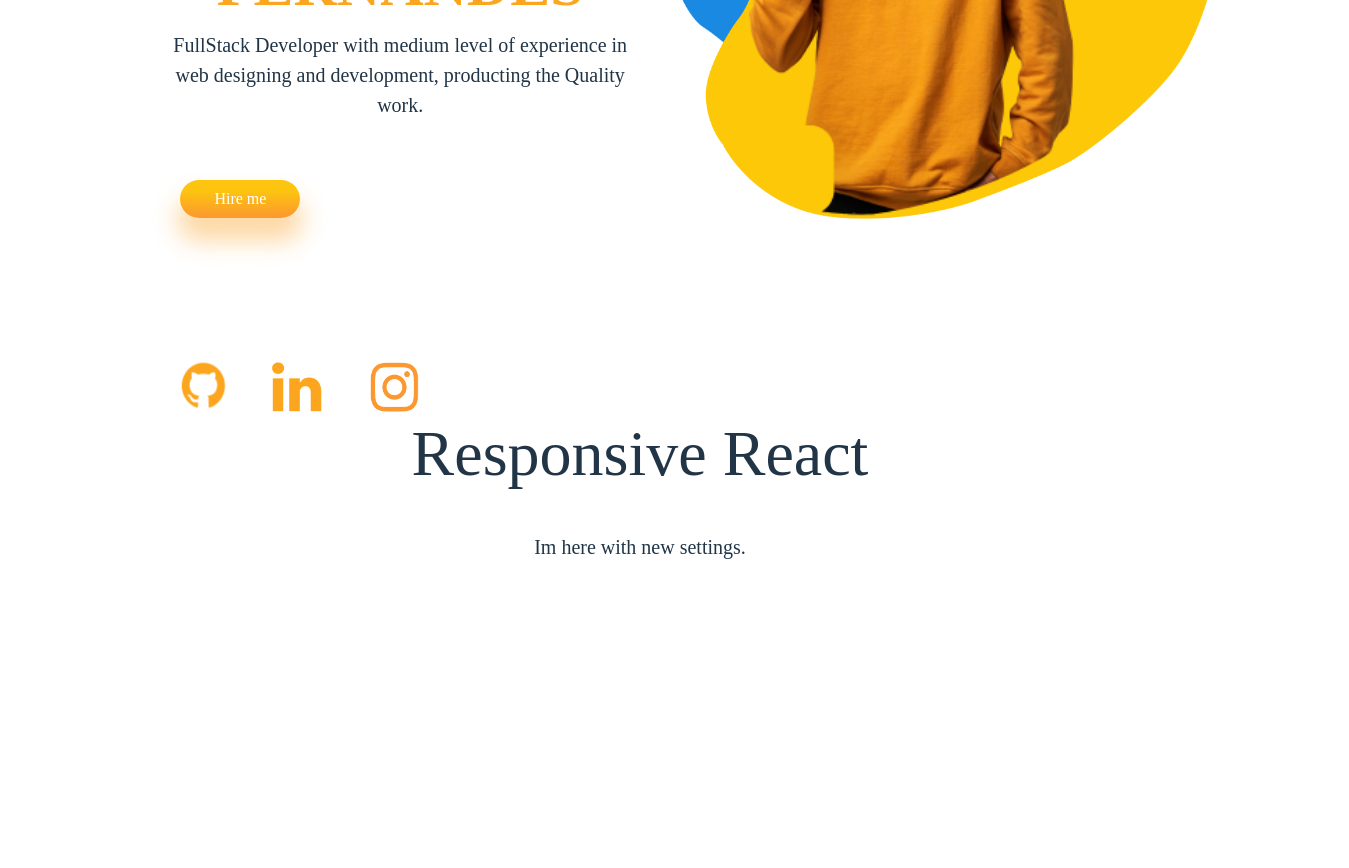
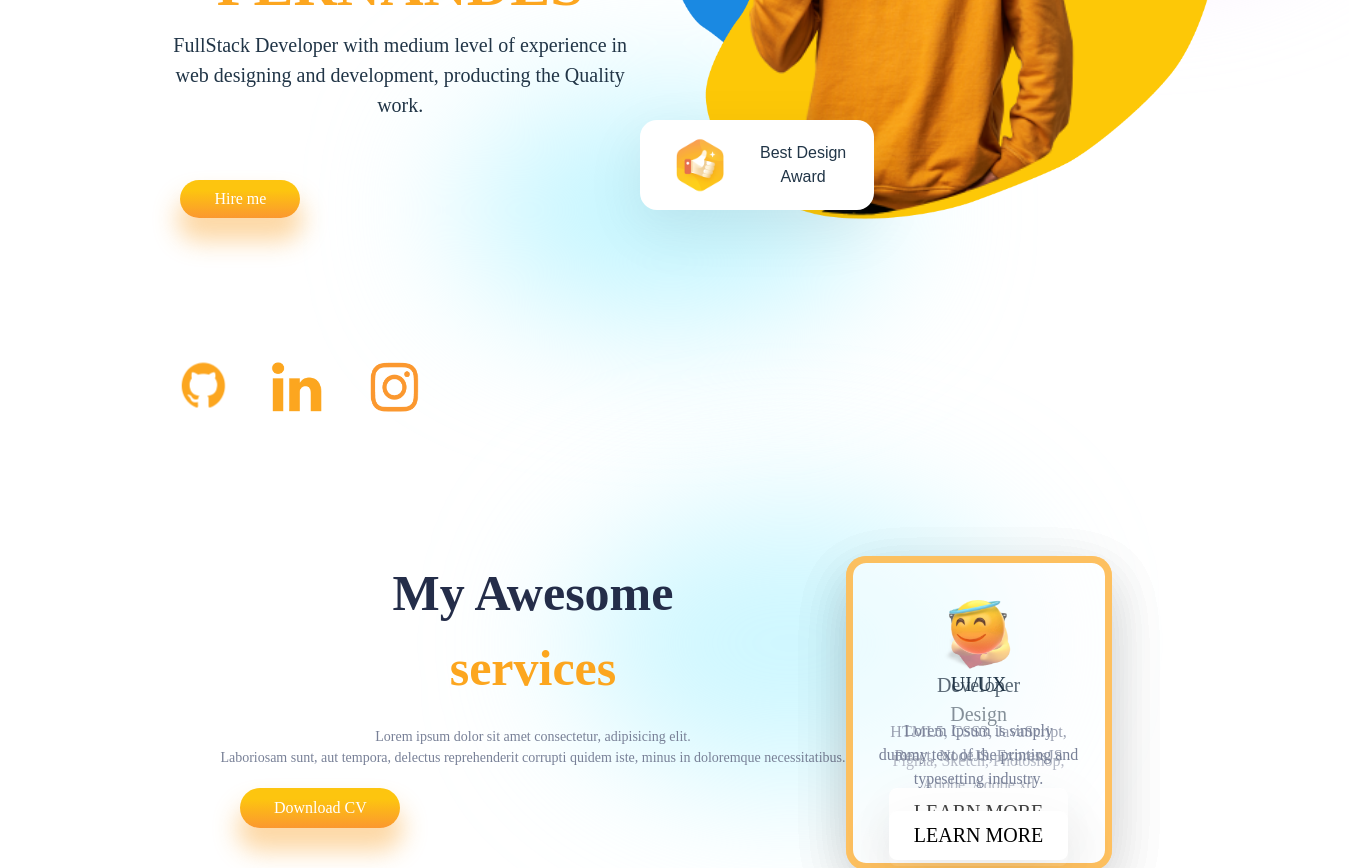
Before and after one commit to Jeremiias8/responsive-react-jf, a React (Vite) app in the folder responsive-react/: page / in a window 1280 px wide. Shown: the part 480-1348 px from the top of the page, 1349 px wide, since content can reach past the window. Before the commit the page ends 1102 px from the top, so only its background shows below. Built offline with nearby package versions, Linux system fonts and the light colour scheme.

Commit message:
adding components && styling

```diff
--- a/responsive-react/src/App.css
+++ b/responsive-react/src/App.css
@@ -61,6 +61,6 @@
 .button:hover {
   background-color: white;
   cursor: pointer;
-  color: var(--orange);
+  color: var(--black);
   border: 1px solid var(--orange);
 }
--- a/responsive-react/src/App.jsx
+++ b/responsive-react/src/App.jsx
@@ -2,6 +2,7 @@
 import './App.css'
 import { Navbar } from './components/Navbar/Navbar'
 import { Intro } from './components/Intro/Intro'
+import { Services } from './components/Services/Services'
 
 function App() {
 
@@ -13,6 +14,10 @@ function App() {
         </nav>
 
         <Intro />
+
+        <section>
+          <Services />
+        </section>
 
 
       </div>
--- /dev/null
+++ b/responsive-react/src/components/Card/Card.css
@@ -0,0 +1,40 @@
+
+.card {
+    width: 10rem;
+    height: 13rem;
+    position: absolute;
+    display: flex;
+    flex-direction: column;
+    gap: 1rem;
+    align-items: center;
+    width: 10rem;
+    text-align: center;
+    background-color: rgba(255, 255, 255, 0.26);
+    border: 7px solid var(--orangeCard);
+    box-shadow: var(--boxShadow);
+    border-radius: 20px;
+    -webkit-border-radius: 20px;
+    -moz-border-radius: 20px;
+    -ms-border-radius: 20px;
+    -o-border-radius: 20px;
+    padding: 0px 26px 2rem 26px;
+}
+
+.card span:nth-of-type(2) {
+    color: var(--gray);
+    font-size: 16px;
+}
+
+.card > img {
+    transform: scale(0.6);
+    -webkit-transform: scale(0.6);
+    -moz-transform: scale(0.6);
+    -ms-transform: scale(0.6);
+    -o-transform: scale(0.6);
+    margin-bottom: -2rem;
+}
+
+.c-button {
+    background-color: #ffffff;
+    box-shadow: 0px 19px 60px rgba(0, 0, 0, 0.08);
+}
--- /dev/null
+++ b/responsive-react/src/components/Card/Card.jsx
@@ -0,0 +1,16 @@
+import React from 'react'
+import './Card.css'
+
+export const Card = ({ emoji, heading, detail }) => {
+
+  return (
+    <div className="card">
+        <img src={emoji} alt="" />
+        <span>{heading}</span>
+        <span>{detail}</span>
+
+        <button className="c-button">LEARN MORE</button>
+    </div>
+  )
+
+}
--- a/responsive-react/src/components/FloatingDiv/Floating.css
+++ b/responsive-react/src/components/FloatingDiv/Floating.css
@@ -13,3 +13,22 @@
     padding: 0px 28px 0px 0px;
     height: 4.5rem;
 }
+
+.floatingDiv > img {
+    transform: scale(0.4);
+    -webkit-transform: scale(0.4);
+    -moz-transform: scale(0.4);
+    -ms-transform: scale(0.4);
+    -o-transform: scale(0.4);
+}
+
+.floatingDiv > span {
+    font-family: sans-serif;
+    font-size: 16px;
+}
+
+.s-button {
+    width: 8rem;
+    height: 2rem;
+    margin-top: 1rem;
+}
--- a/responsive-react/src/components/Intro/Intro.css
+++ b/responsive-react/src/components/Intro/Intro.css
@@ -97,3 +97,36 @@
     -o-transform: scale(1.4);
     left: 28%;
 }
+
+.i-right > :nth-child(4) {
+    transform: scale(0.2);
+    -webkit-transform: scale(0.6);
+    -moz-transform: scale(0.2);
+    -ms-transform: scale(0.2);
+    -o-transform: scale(0.2);
+    top: -19%;
+    left: -24%;
+    border-radius: 50%;
+    -webkit-border-radius: 50%;
+    -moz-border-radius: 50%;
+    -ms-border-radius: 50%;
+    -o-border-radius: 50%;
+    padding: 0;
+}
+
+.blur {
+    position: absolute;
+    width: 22rem;
+    height: 14rem;
+    border-radius: 50%;
+    -webkit-border-radius: 50%;
+    -moz-border-radius: 50%;
+    -ms-border-radius: 50%;
+    -o-border-radius: 50%;
+    background-color: #760ab9;
+    z-index: -9;
+    top: -18%;
+    left: 56%;
+    filter: blur(72px);
+    -webkit-filter: blur(72px);
+}
--- a/responsive-react/src/components/Intro/Intro.jsx
+++ b/responsive-react/src/components/Intro/Intro.jsx
@@ -45,12 +45,34 @@ export const Intro = () => {
             <img src={Vector1} alt="" />
             <img src={Vector2} alt="" />
             <img src={boy} alt="" />
+            <img src={glassesemoji} alt="" />
 
-            <div>
+            <div style={{ top: '-18%', left: '-68%' }} >
                 <FloatingDiv image={Crown}
                     txt1='Web'
                     txt2='Developer'
                 />
+            </div>
+            <div style={{ top: '18rem', left: '0rem' }}>
+                <FloatingDiv image={thumbup}
+                    txt1='Best Design'
+                    txt2='Award'
+                />
+            </div>
+
+            {/* blur divs */}
+            <div className="blur"
+                style={{ background: 'rgb(238 210 255)' }}
+            >
+            </div>
+            <div className="blur"
+                style={{ background: '#C1F5FF',
+                    top: '17rem',
+                    width: '21rem',
+                    height: '11rem',
+                    left: '-9rem'
+                }}
+            >
             </div>
 
         </div>
--- a/responsive-react/src/components/Navbar/Navbar.jsx
+++ b/responsive-react/src/components/Navbar/Navbar.jsx
@@ -21,7 +21,7 @@ export const Navbar = () => {
             </div>
 
             <button className="button n-button">
-                Contact us
+                Contact
             </button>
         </div>
     </div>
--- /dev/null
+++ b/responsive-react/src/components/Services/Services.css
@@ -0,0 +1,32 @@
+
+.services {
+    padding: 0 3rem 0 3rem;
+    display: flex;
+    margin-bottom: 8rem;
+    margin-top: 9rem;
+    margin-bottom: 13rem;
+}
+
+.awesome {
+    display: flex;
+    flex-direction: column;
+    position: relative;
+}
+
+.awesome > :nth-child(1) {
+    color: var(--black);
+    font-size: 2.5rem;
+    font-weight: bold;
+}
+
+.awesome > :nth-child(2) {
+    color: var(--orange);
+    font-size: 2.5rem;
+    font-weight: bold;
+}
+
+.awesome > :nth-child(3) {
+    color: var(--gray);
+    font-size: 14px;
+    margin-top: 1rem;
+}
--- /dev/null
+++ b/responsive-react/src/components/Services/Services.jsx
@@ -0,0 +1,62 @@
+import React from 'react'
+import './Services.css'
+import { Card } from '../Card/Card';
+
+import HeartEmoji  from '../../img/heartemoji.png';
+import Glasses from '../../img/glasses.png';
+import Humbre from '../../img/humble.png';
+
+export const Services = () => {
+
+  return (
+    <div className="services">
+
+        {/* left side */}
+        <div className="awesome">
+            <span>My Awesome</span>
+            <span>services</span>
+
+            <span>
+                Lorem ipsum dolor sit amet consectetur, adipisicing elit.
+                <br />
+                Laboriosam sunt, aut tempora, delectus reprehenderit corrupti quidem iste, minus in doloremque necessitatibus.
+            </span>
+
+            <button className="button s-button">Download CV</button>
+
+            <div className="blur s-blur" style={{
+                background: "#ABF1FF94"
+            }}></div>
+        </div>
+
+        {/* right side */}
+        <div className="cards">
+
+            <div>
+                <Card
+                    emoji={HeartEmoji}
+                    heading={'Design'}
+                    detail={"Figma, Sketch, Photoshop, Adobe, Adobe xd"}
+                />
+            </div>
+            <div>
+                <Card
+                    emoji={Glasses}
+                    heading={'Developer'}
+                    detail={"HTML5, CSS3, JavaScript, React, NodeJS, ExpressJS"}
+                />
+            </div>
+            <div>
+                <Card
+                    emoji={Humbre}
+                    heading={'UI/UX'}
+                    detail={"Lorem Ipsum is simply dummy text of the printing and typesetting industry."}
+                />
+            </div>
+
+        </div>
+
+    </div>
+  )
+
+}
```
